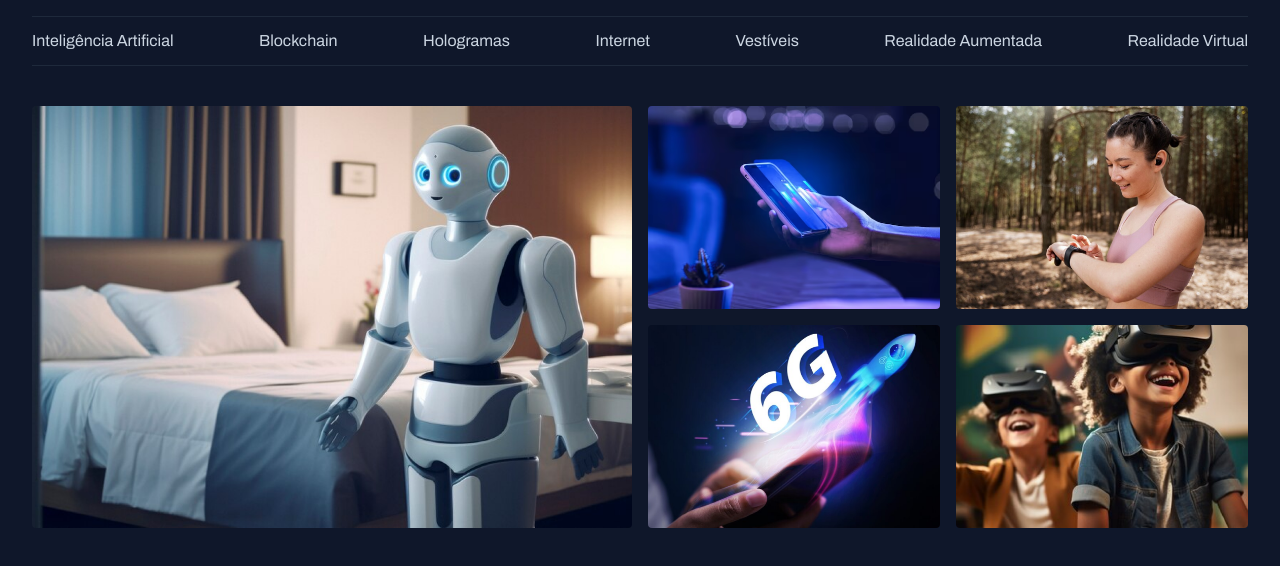
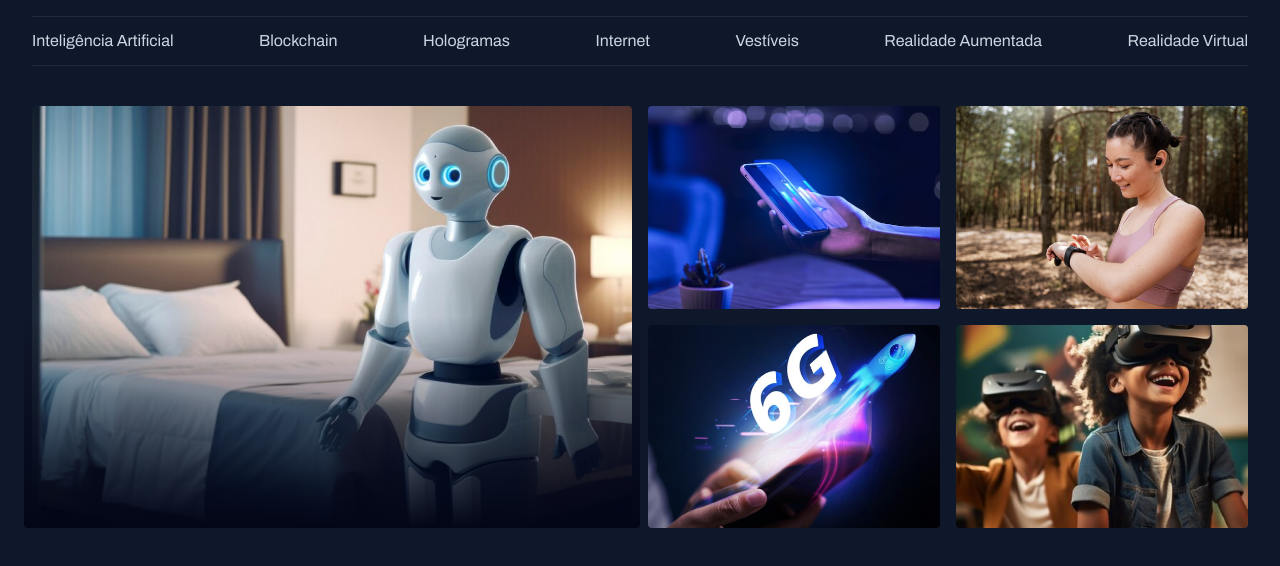
Before and after one commit to devlucas-fullstack/portal_de_noticias, a plain HTML site: page index.html in a window 1280 px wide. Shown: the part 54-620 px from the top of the page. Drawn offline with nearby package versions, Linux system fonts and the light colour scheme.

Commit message:
Criando card com fundo degradê

```diff
--- a/css/style.css
+++ b/css/style.css
@@ -105,3 +105,17 @@
   object-fit: cover;
   border-radius: 4px;
 }
+
+.cards {
+  position: relative;
+  border-radius: 4px;
+  overflow: hidden;
+
+  &::before {
+    content: "";
+    position: absolute;
+    inset: 0;
+    top: 50%;
+    background: linear-gradient(180deg, transparent 0%, #020617 100%);
+  }
+}
--- a/index.html
+++ b/index.html
@@ -45,7 +45,7 @@
     </header>
     <main class="container">
       <section id="featured" class="row gx-3">
-        <figure class="col-md-6">
+        <figure class="col-md-6 cards">
           <img
             src="assets/imgs/Image 01.png"
             alt="Imagem destaque"
```
